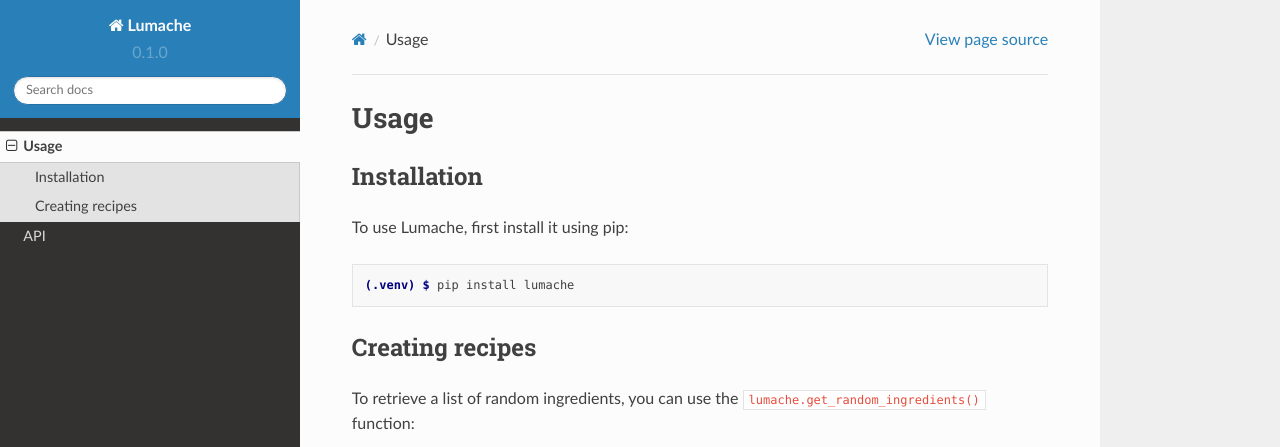
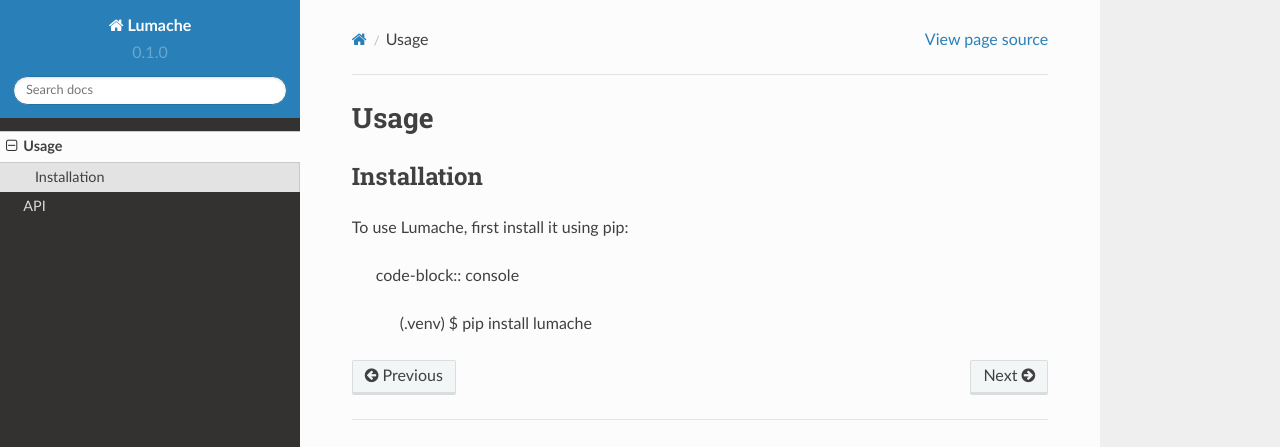
Before and after one commit to cogerk/DemoingReadTheDocs, a Sphinx documentation site: the page built from docs/source/usage.rst, in a window 1280 px wide and 1095 px high. Shown: the top 447 px of the window. Built offline with Sphinx 7.4.7 and the Read the Docs theme 2.0.0, drawn with Linux system fonts in a browser that asks for light colours; some of the changed text lies outside the part shown.

Commit message:
ENH: removed the get_random

```diff
--- a/docs/source/usage.rst
+++ b/docs/source/usage.rst
@@ -8,26 +8,6 @@
 
 To use Lumache, first install it using pip:
 
-.. code-block:: console
+ code-block:: console
 
    (.venv) $ pip install lumache
-
-Creating recipes
-----------------
-
-To retrieve a list of random ingredients,
-you can use the ``lumache.get_random_ingredients()`` function:
-
-.. autofunction:: lumache.get_random_ingredients
-
-The ``kind`` parameter should be either ``"meat"``, ``"fish"``,
-or ``"veggies"``. Otherwise, :py:func:`lumache.get_random_ingredients`
-will raise an exception.
-
-.. autoexception:: lumache.InvalidKindError
-
-For example:
-
->>> import lumache
->>> lumache.get_random_ingredients()
-['shells', 'gorgonzola', 'parsley']
```
